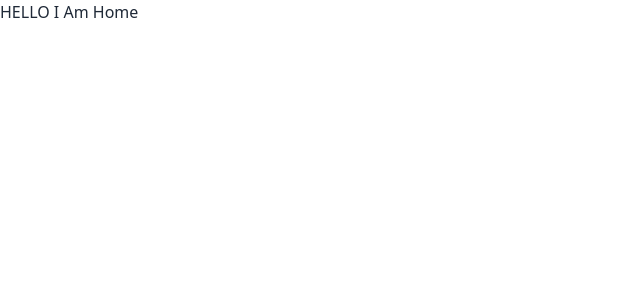
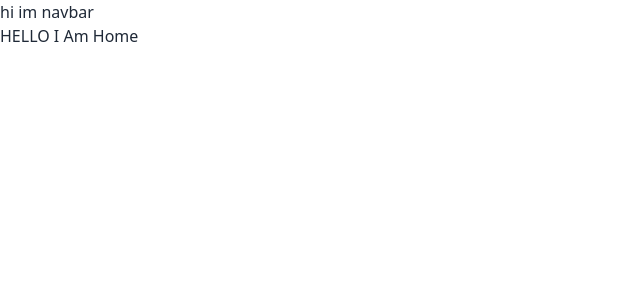
Before and after one commit to MH-Shawon/job-seeking-client, a React (Vite) app: page / in a window 1280 px wide. Shown: the top 300 px of the page, without its empty margins (0-640 px from the left). Built offline with nearby package versions, Linux system fonts and the light colour scheme.

Commit message:
navbar added

```diff
--- a/src/Components/Pages/SharedPages/NavBar/Navbar.jsx
+++ b/src/Components/Pages/SharedPages/NavBar/Navbar.jsx
@@ -10,7 +10,7 @@ const Navbar=()=>{
 
     return(
         <nav >
-
+            <h4>hi im navbar</h4>
         </nav>
     )}
 export default Navbar;
```
